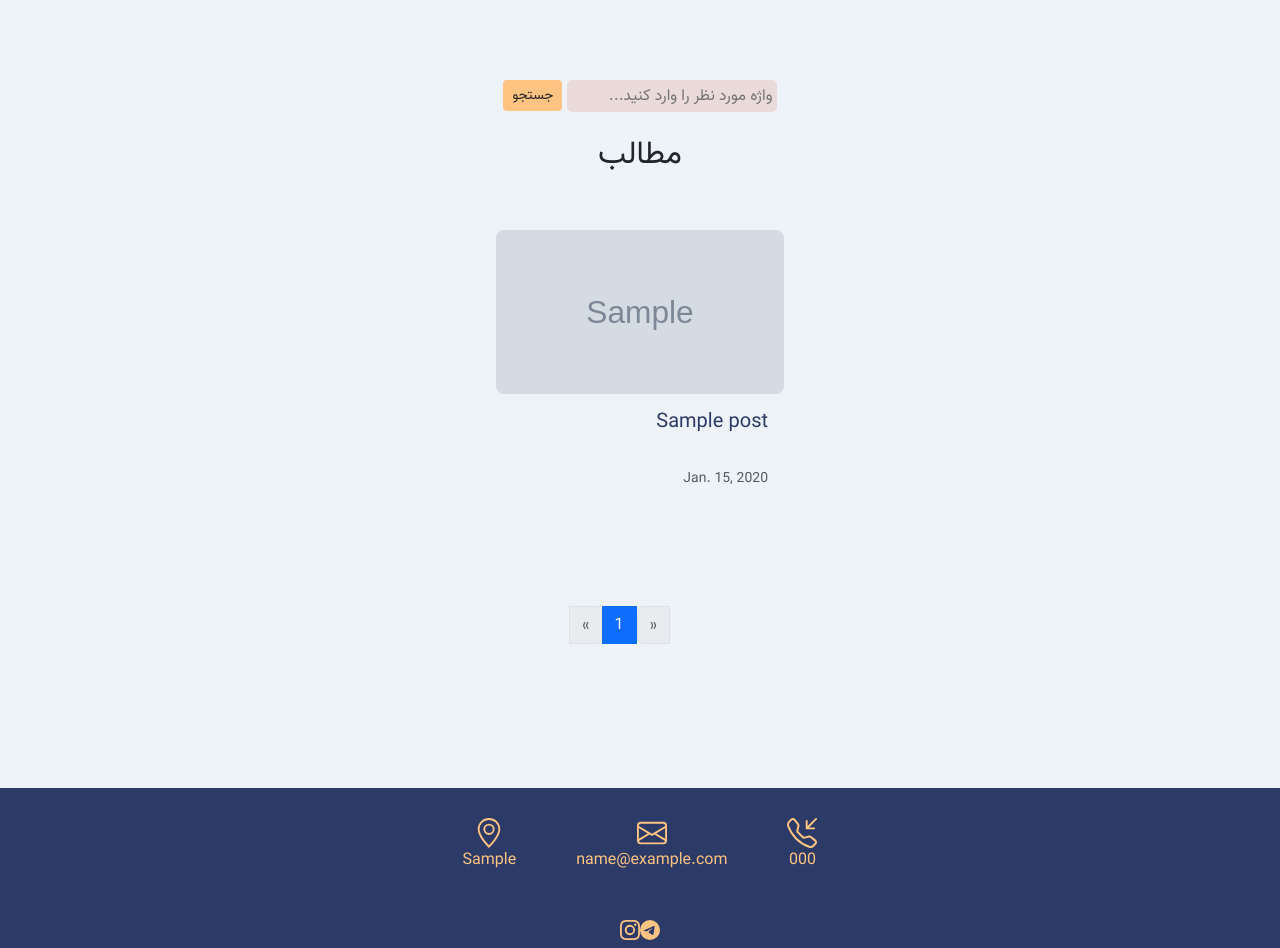
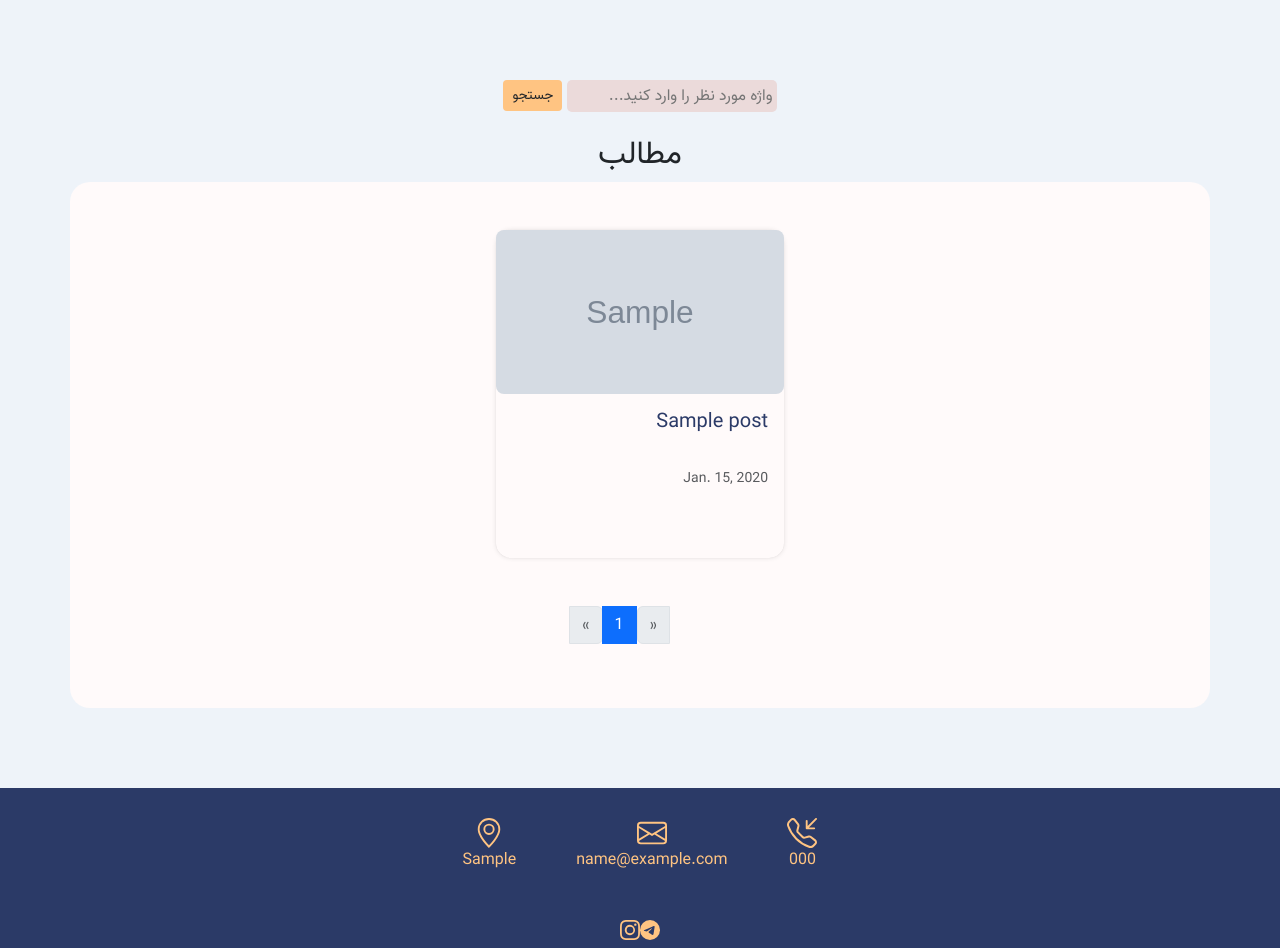
Before and after one commit to Pouria03/kardani-final-project, a Django app: page /blog/ in a window 1280 px wide. Shown: the part 86-1034 px from the top of the page. Run offline with Django 4.2, Linux system fonts and the light colour scheme; tables that the repository leaves empty hold one stand-in row (values such as "Sample post"); grey boxes marked "Sample" are stand-in pictures; parts of the project's set-up code (start-up, migrations or seed data) failed here and were passed over; some libraries are stand-ins or nearby versions.

Commit message:
modify some css styles in blog.html

```diff
--- a/static/css/style.css
+++ b/static/css/style.css
@@ -316,10 +316,15 @@ footer .copy{
 }
 
 /* blog page */
+.posts-section .container{
+    background-color: #fffafa;
+    border-radius: 20px;
+}
+
 .posts-section .container .card{
     background-color: #fff;
-    transition: all .5s;
-    border-radius: 20px;
+    box-shadow: rgba(0, 0, 0, 0.1) 0px 0px 5px 0px, rgba(0, 0, 0, 0.1) 0px 0px 1px 0px;
+    border-radius: 15px;
 }
 
 .search-input{
@@ -337,9 +342,8 @@ footer .copy{
     color: var(--second-color);
 }
 
-
 .card:hover{
-    background-color: #fffafa !important;
+    box-shadow: rgba(0, 0, 0, 0.05) 0px 0px 0px 1px, rgb(209, 213, 219) 0px 0px 0px 1px inset;
 }
 
 .card .card-image{
```
